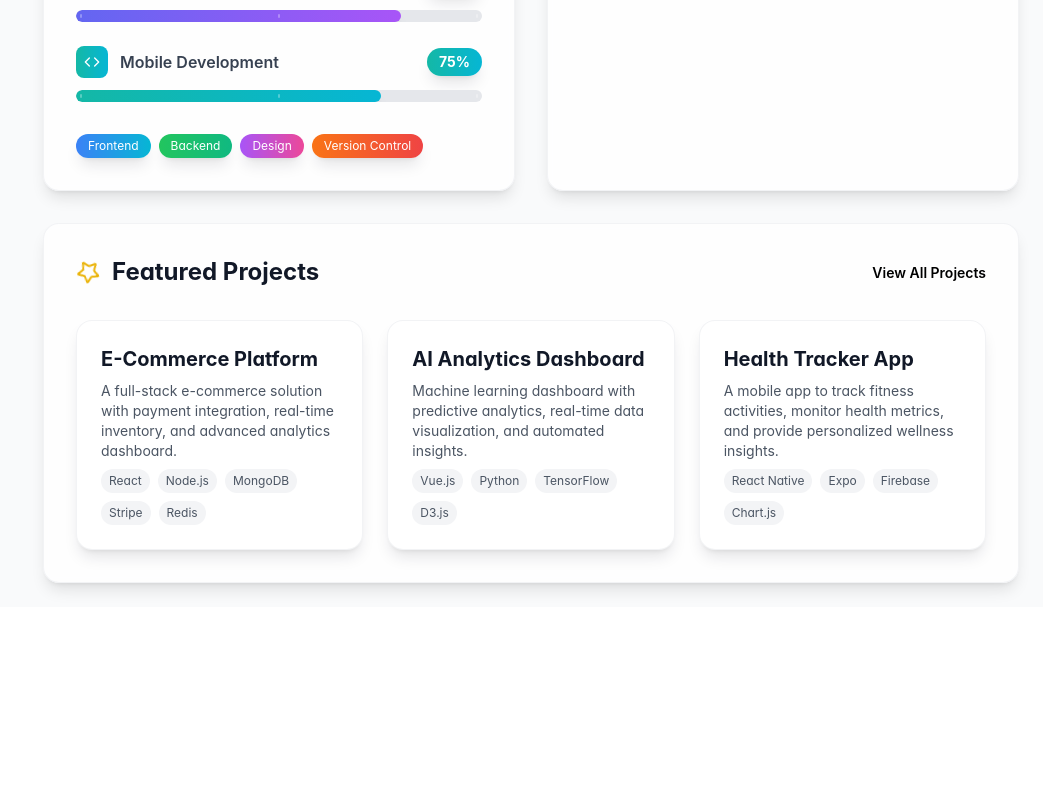
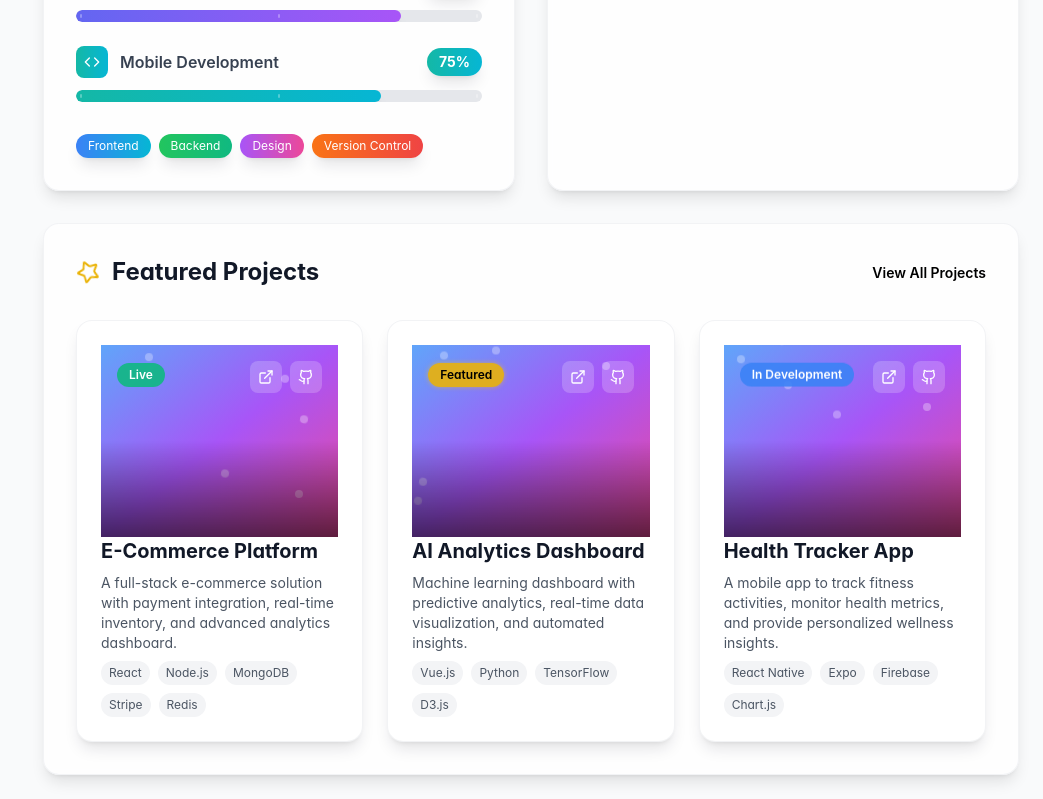
Before and after one commit to XyonShadow/XyonBoard, a React (Vite) app: page / in a window 1280 px wide. Shown: the part 1301-2100 px from the top of the page, without its empty margins (237-1280 px from the left). Before the commit the page ends 1908 px from the top, so only its background shows below. Built offline with nearby package versions, Linux system fonts and the light colour scheme.

Commit message:
feat(projects): add gradient background, floating elements, status badge and action buttons

```diff
--- a/src/components/dashboard/RecentProjects.css
+++ b/src/components/dashboard/RecentProjects.css
@@ -0,0 +1,37 @@
+@keyframes float-1 {
+  0%, 100% { transform: translateY(0px) rotate(0deg); }
+  50% { transform: translateY(-10px) rotate(10deg); }
+}
+
+@keyframes float-2 {
+  0%, 100% { transform: translateY(0px) rotate(0deg); }
+  50% { transform: translateY(-15px) rotate(-5deg); }
+}
+
+@keyframes float-3 {
+  0%, 100% { transform: translateY(0px) rotate(0deg); }
+  50% { transform: translateY(-8px) rotate(8deg); }
+}
+
+@keyframes float-4 {
+  0%, 100% { transform: translateY(0px) rotate(0deg); }
+  50% { transform: translateY(-12px) rotate(-3deg); }
+}
+
+@keyframes float-5 {
+  0%, 100% { transform: translateY(0px) rotate(0deg); }
+  50% { transform: translateY(-6px) rotate(6deg); }
+}
+
+@keyframes glow {
+  0%, 100% { box-shadow: 0 0 5px rgba(255, 193, 7, 0.5); }
+  50% { box-shadow: 0 0 20px rgba(255, 193, 7, 0.8); }
+}
+
+.animate-float-1 { animation: float-1 3s ease-in-out infinite; }
+.animate-float-2 { animation: float-2 4s ease-in-out infinite; }
+.animate-float-3 { animation: float-3 3.5s ease-in-out infinite; }
+.animate-float-4 { animation: float-4 4.5s ease-in-out infinite; }
+.animate-float-5 { animation: float-5 3.8s ease-in-out infinite; }
+
+.animate-glow { animation: glow 2s ease-in-out infinite; }
--- a/src/components/dashboard/RecentProjects.tsx
+++ b/src/components/dashboard/RecentProjects.tsx
@@ -1,6 +1,6 @@
 import React, { useState, useEffect, useRef } from 'react';
 import './RecentProjects.css';
-import { Star } from 'lucide-react';
+import { ExternalLink, Github, Star } from 'lucide-react';
 
 interface Project {
   id: string;
@@ -72,6 +72,68 @@ const ProjectCard: React.FC<{
                     opacity-0 ${isVisible ? 'animate-fadeInUp' : 'opacity-0 translate-y-8'}`}
                     style={{ animationDelay: `${index * 0.2}s` }}
     >
+      {/* Gradient baackground */}
+      <div className="relative h-48 overflow-hidden bg-gradient-to-br from-blue-400 via-purple-500 to-pink-500 z-[-2]">
+        <div className={`absolute inset-0 bg-gradient-to-t from-black/60 via-transparent to-transparent transition-transform duration-500`}></div>
+
+        {/* Floating Elements */}
+        <div className="absolute inset-0 pointer-events-none z-[-1]">
+          {[...Array(5)].map((_, i) => {
+            const left = Math.random() * 90;
+            const top = Math.random() * 90;
+
+            return (
+              <div
+                key={i}
+                className={`absolute w-2 h-2 bg-white/30 rounded-full animate-float-${i + 1}`}
+                style={{
+                  left: `${left}%`,
+                  top: `${top}%`,
+                  animationDelay: `${Math.random() * 2}s`
+                }}
+              />
+            );
+          })}
+        </div>
+
+        {/* Status Badge */}
+        <div className="absolute top-4 left-4 animate-fadeInLeft" style={{ animationDelay: '0.3s' }}>
+          <span className={`px-3 py-1 rounded-full text-xs font-semibold inline-block backdrop-blur-sm cursor-default ${
+            project.status === 'live' ? 'bg-emerald-500/90 text-white animate-pulse-slow' :
+            project.status === 'featured' ? 'bg-yellow-500/90 text-black animate-glow' :
+            'bg-blue-500/90 text-white animate-bounceGentle'
+          }`}>
+            {project.status === 'live' ? 'Live' :
+              project.status === 'featured' ? 'Featured' :
+              'In Development'}
+          </span>
+        </div>
+
+        {/* Action Buttons */}
+        <div className="absolute top-4 right-4 flex gap-2 opacity-0 group-hover:opacity-100 transition-all duration-500 animate-fadeInRight">
+          {project.liveUrl && (
+            <a
+              href={project.liveUrl}
+              target="_blank"
+              rel="noopener noreferrer"
+              className="p-2 bg-white/20 backdrop-blur-sm rounded-lg text-white hover:bg-emerald-500 transition-all duration-300 hover:scale-125 hover:rotate-12"
+            >
+              <ExternalLink size={16} />
+            </a>
+          )}
+          {project.githubUrl && (
+            <a
+              href={project.githubUrl}
+              target="_blank"
+              rel="noopener noreferrer"
+              className="p-2 bg-white/20 backdrop-blur-sm rounded-lg text-white hover:bg-gray-700 transition-all duration-300 hover:scale-125 hover:rotate-12"
+            >
+              <Github size={16} />
+            </a>
+          )}
+        </div>
+      </div>
+
       <h3 className="font-bold text-xl mb-2 text-gray-900 dark:text-white">{project.title}</h3>
       <p className="text-gray-600 dark:text-gray-400 text-sm">{project.description}</p>
       <div className="flex gap-2 mt-2 flex-wrap">
```
